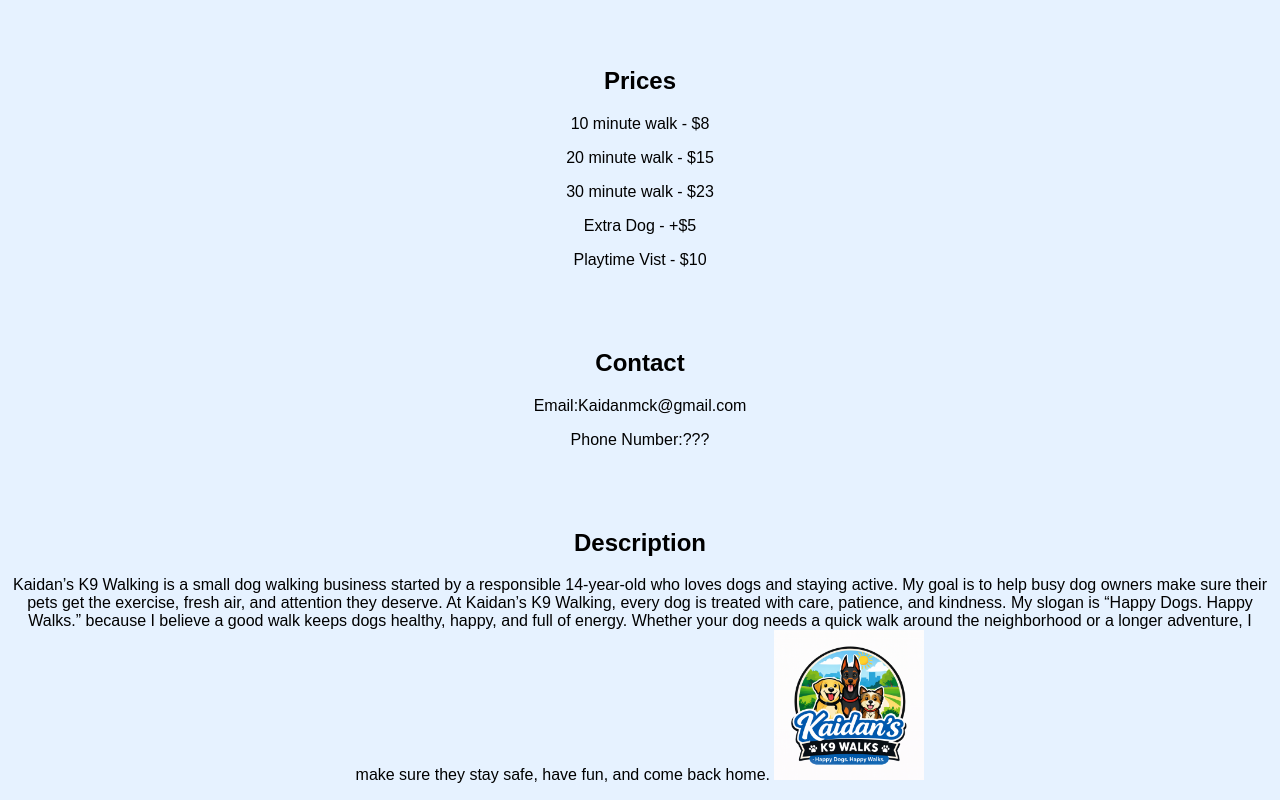
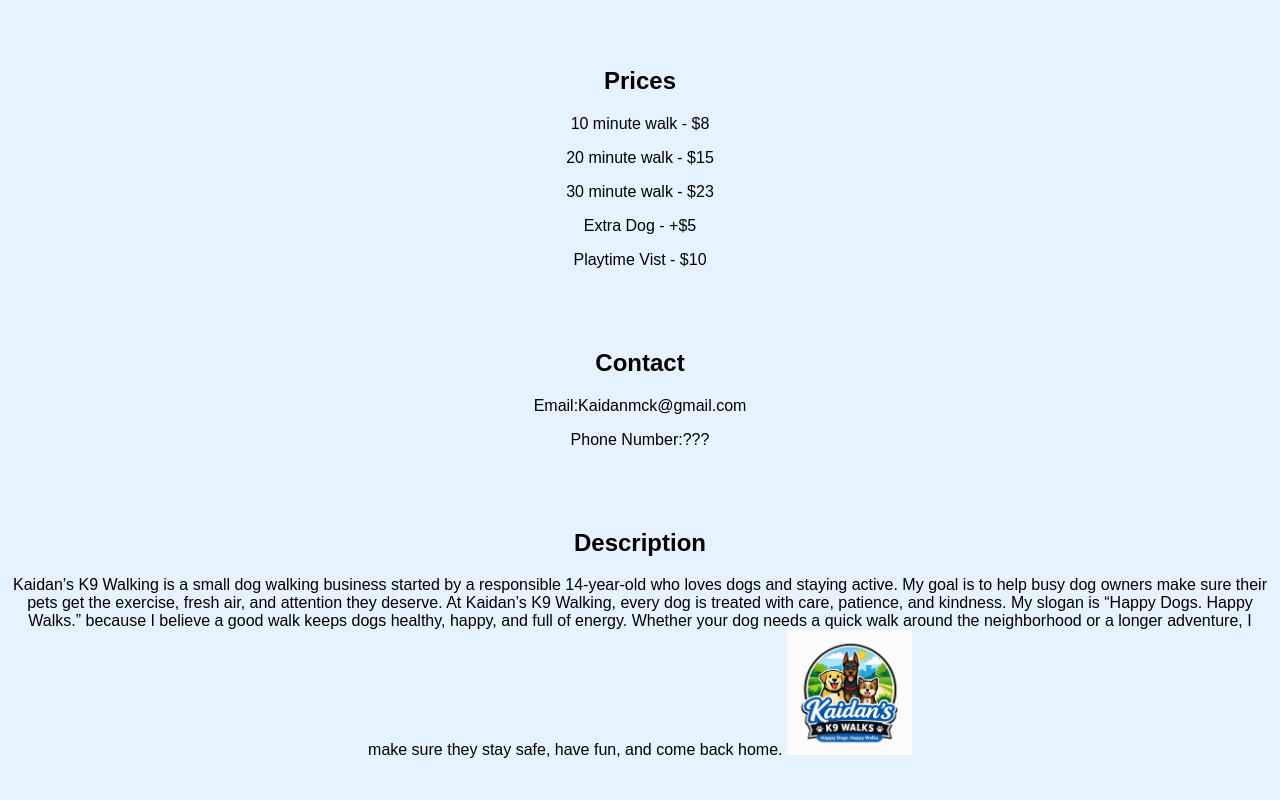
Before and after one commit to kaidanmck/Kaidan-s-K9-Walking, a plain HTML site: page index.html in a window 1280 px wide. Shown: the part 355-1155 px from the top of the page. After the commit the page ends 1130 px from the top, so only its background shows below. Drawn offline with Linux system fonts and the light colour scheme.

Commit message:
Update index.html

```diff
--- a/index.html
+++ b/index.html
@@ -74,4 +74,4 @@ My slogan is “Happy Dogs. Happy Walks.” because I believe a good walk keeps
 
 
 
-  <img src="ChatGPT Image Mar 13, 2026, 07_27_32 PM.png" alt="Kaidan's K9 Walking Logo" width="150">
+  <img src="ChatGPT Image Mar 13, 2026, 07_27_32 PM.png" alt="Kaidan's K9 Walking Logo" width="125">
```
